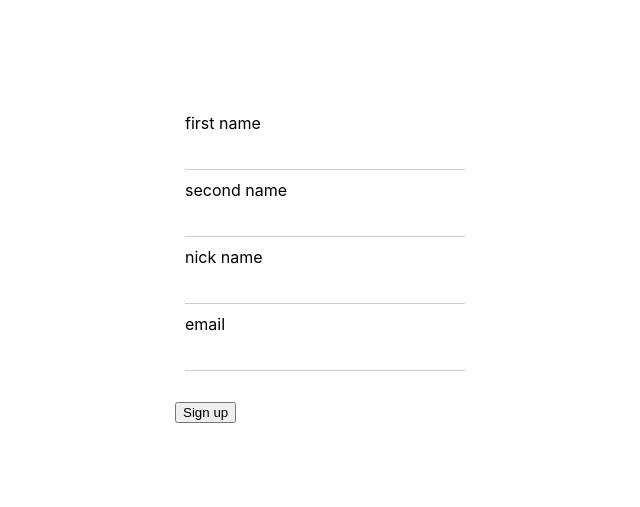
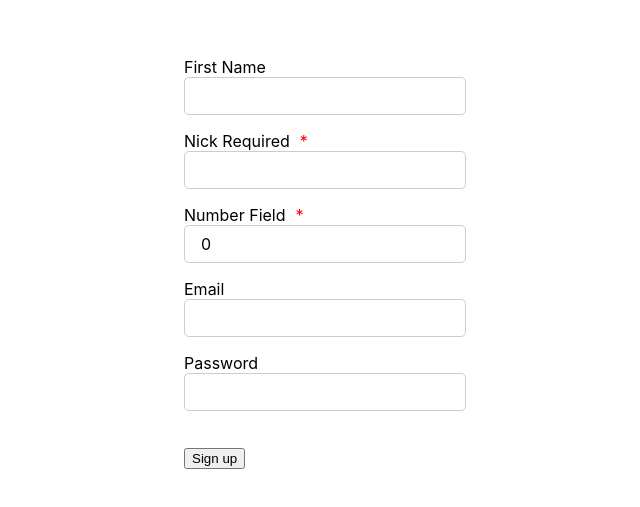
Before and after one commit to edman86/AOByte_internship, a React (Create React App) app: page / in a window 1280 px wide. Shown: the part 137-644 px from the top of the page, without its empty margins (315-955 px from the left). Built offline with nearby package versions, Linux system fonts and the light colour scheme.

Commit message:
Inputs generating and validation algoritms simplified

```diff
--- a/package.json
+++ b/package.json
@@ -9,6 +9,7 @@
     "react": "^18.1.0",
     "react-dom": "^18.1.0",
     "react-scripts": "5.0.1",
+    "uuid": "^8.3.2",
     "web-vitals": "^2.1.4"
   },
   "scripts": {
--- a/src/App.css
+++ b/src/App.css
@@ -3,9 +3,7 @@
   width: 100%;
   margin: 0 auto;
   display: flex;
-
   flex-direction: column;
-
   justify-content: center;
   align-items: center;
   height: 100vh;
--- a/src/App.js
+++ b/src/App.js
@@ -12,26 +12,6 @@ class App extends React.Component {
     }
 
     render() {
-        const schema = new Schema({
-            firstName: {
-                type: 'string',
-                validators: [{min: 3}, {max: 8}],
-                message: 'The field must contain min {min} and max {max} letters'
-            },
-            secondName: {
-                type: 'string',
-                validators: {min: 3},
-            },
-            nickName: {
-                type: 'string',
-                validators: {max: 8},
-            },
-            email: {
-                type: 'string',
-                validators: 'email',
-            },
-        })
-
         console.log(schema);
 
         return (
@@ -43,4 +23,29 @@ class App extends React.Component {
 
 }
 
+const schema = new Schema({
+    firstName: {
+        type: 'string',
+        validators: [{min: 3}, {max: 8}],
+        // message: 'The field must contain min {min} and max {max} letters'
+    },
+    nickRequired: {
+        type: 'string',
+        validators: 'required',
+    },
+    numberField: {
+        type: 'numeric',
+        validators: 'required',
+    },
+    email: {
+        type: 'string',
+        validators: 'email',
+    },
+    password: {
+        type: 'string',
+        validators: {min: 4},
+    },
+})
+
+
 export default App;
--- a/src/Schema.js
+++ b/src/Schema.js
@@ -1,3 +1,5 @@
+import { v4 as uuidv4 } from 'uuid';
+
 class Schema {
     constructor(schema) {
         this.schema = schema || {};
@@ -6,17 +8,14 @@ class Schema {
             min: minimum,
             max: maximum,
             email: checkEmail,
-            required: checkRequired,
         };
         this._createRules();
     }
 
     _createRules = () => {
-        // сreats validation rules object from schema
-
+        // сreates validation rules object from schema
         for (let rule of Object.keys(this.schema)) {
 
-            // initializing default values
             let message;
             let vals = [];
             let extras = {};
@@ -50,11 +49,19 @@ class Schema {
                         validatorExtra = value;
                     }
 
-                    vals.push(validatorName);
-                    extras[validatorName] = validatorExtra;
+                    if (validatorName === 'required') {
+                        rules.required = true;
+                    } else {
+                        vals.push(validatorName);
+                        extras[validatorName] = validatorExtra;
+                    }
 
                 } else if (typeof validator === 'string') {
-                    vals.push(validator);
+                    if (validator.toLowerCase() === 'required') {
+                        rules.required = true;
+                    } else {
+                        vals.push(validator);
+                    }
                 }
             })
 
@@ -62,6 +69,13 @@ class Schema {
             // That's why we invoke standart validators at this.validators property.
             // And in order to call them, we use the string representation of the validators.
             // Example: this.validators['min']({min: 3}, 'must contain min {min} chars')
+            // will create an object => {
+            //   validate: ('Ada Lovelace') => {
+            //          return 'Ada Lovelace'.length >= 3;
+            //      },
+            //      must contain min 3 chars
+            //   }
+
             rules.validators = vals.map(val => this.validators[val](extras, message));
 
             // creating rule
@@ -69,53 +83,83 @@ class Schema {
         }
     }
 
+
     createInputsArray = () => {
         let inputs = [];
 
-        for (let [inputName, inputValue] of Object.entries(this.rules)) {
+        for (let [inputName, inputData] of Object.entries(this.rules)) {
             let inputType;
             let label;
+            let value;
+            let required;
 
-            if (inputValue.type === 'string' && inputName.toLowerCase().includes('password')) {
+            if (inputData.type === 'string' && inputName.toLowerCase().includes('password')) {
                 inputType = 'password';
-            } else if (inputValue.type === 'string' && inputName.toLowerCase().includes('email')) {
-                inputType = 'email';
-            } else if (inputValue.type === 'string') {
+                value = '';
+            } else if (inputData.type === 'string') {
                 inputType = 'text';
-            } else if (inputValue.type === 'numeric') {
+                value = '';
+            } else if (inputData.type === 'numeric') {
                 inputType = 'number';
+                value = 0;
+            } else if (inputData.type.toLowerCase().includes('array')) {
+                inputType = 'array';
+                value = [];
+            }
+
+            if (inputData.required) {
+                required = true;
+            } else {
+                required = false;
             }
 
             label = createInputName(inputName);
 
-            inputs.push({name: inputName, label: label, type: inputType});
+            inputs.push({
+                id: uuidv4(),
+                name: inputName,
+                label: label,
+                type: inputType,
+                value: value,
+                required: required,
+                errorMessage: '',
+                isValid: true
+            });
         }
 
         return inputs;
     }
 
     validate = (payload) => {
-        const values = { ...payload.values };
-        const errors = { ...payload.errors };
+        const inputs = [...payload];
 
-        // validation
-        for (let [key, value] of Object.entries(values)) {
-            // Errors for particular key (example: 'firstName')
-            // will be represented by an array with error messages,
-            // because particular input can have 2 or more validators.
-            errors[key] = [];
+        const updatedInputs = inputs.map(input => {
+            let updInput = input;
+            if (input.required && !input.value) {
+                updInput = { ...input, isValid: false, errorMessage: 'The input field must not be empty!' }
+            } else if (!input.value) {
+                updInput = { ...input, isValid: true, errorMessage: '' };
+            } else if (input.required && input.value) {
+                updInput = { ...input, isValid: true, errorMessage: '' };
+            } else {
+                for (let validator of this.rules[input.name].validators) {
+                    const isValid = validator.validate(input.value);
+                    if (!isValid) {
+                        updInput = { ...input, isValid: false, errorMessage: validator.message };
+                        break;
+                    } else {
+                        updInput = { ...input, isValid: true, errorMessage: '' };
+                    }
+                }
 
-            this.rules[key].validators
-                .forEach(validator => {
-                    const isValid = validator.validate(value);
-                    if (!isValid) {
-                        errors[key].push(validator.message);
-                    }
-                })
-        }
 
-        return errors;
+            }
+            return updInput;
+        });
+
+        return updatedInputs;
     }
+
 }
 
 const minimum = (extra = undefined, message) => {
@@ -164,6 +208,7 @@ const maximum = (extra = undefined, message) => {
     }
 }
 
+
 const checkEmail = (extra = undefined, message) => {
     if (!message) {
         message = 'The email must contain @ symbol and domain name';
@@ -181,18 +226,10 @@ const checkEmail = (extra = undefined, message) => {
     }
 }
 
-const checkRequired = (extra = undefined, message) => {
-    return {
-        validate: (value) => {
-            if (value === '') return false;
-            return true;
-        },
-        message
-    }
-}
 
 const createInputName = (name) => {
     return name.split(/(?=[A-Z])/).join(' ').toLowerCase();
 }
 
+
 export default Schema;
--- a/src/components/Form/Form.jsx
+++ b/src/components/Form/Form.jsx
@@ -5,89 +5,61 @@ class Form extends Component {
     constructor(props) {
         super(props);
         this.state = {
-            inputs: [],
+            inputs: this.props.schema.createInputsArray(),
             values: {},
             errors: {},
-            isValid: false
+            isValid: true
         };
         this.handleSubmit = this.handleSubmit.bind(this);
         this.setValue = this.setValue.bind(this);
     }
 
-    _initSchema() {
-        const schema = this.props.schema;
-        let formValues = {};
-        let formErrors = {};
-
-        for (let value of Object.keys(schema.rules)) {
-            if (schema.rules[value].type === 'string') {
-                formValues[value] = '';
-                formErrors[value] = '';
+    setValue(value, inputIndex) {
+        const inputs = [...this.state.inputs];
+        const updatedInputs = inputs.map((item, index) => {
+            if (index === inputIndex) {
+                return { ...item, value: value };
+            } else {
+                return item;
             }
-        }
-
-        this.setState({ values: formValues, errors: formErrors });
-    }
-
-    setValue(value, name) {
-        this.setState(prevState => ({ values: { ...prevState.values, [name]: value } }));
+        })
+        this.setState({ inputs: updatedInputs });
     }
 
     handleSubmit(e) {
         e.preventDefault();
         const schema = this.props.schema;
-        const errors = schema.validate(this.state);
+        const updatedInputs = schema.validate(this.state.inputs);
 
-        this.setState({ errors: errors });
-    }
-
-    componentDidMount() {
-        const schema = this.props.schema;
-        this._initSchema();
-
-        const inputs = schema.createInputsArray();
-        this.setState({ inputs: inputs });
+        this.setState({ inputs: updatedInputs });
     }
 
     render() {
-        // const schema = this.props.schema;
-        // const inputs = schema.createInputsArray();
-
-        // console.log(inputs);
-
         return (
             <form className="form" onSubmit={this.handleSubmit}>
-                {this.state.inputs.map(input => {
+                {this.state.inputs.map((input, index) => {
                     return (
-                        <>
+                        <div key={input.id} className="form-input">
                             <Input
-                                key={input.name}
                                 type={input.type}
                                 label={input.label}
                                 name={input.name}
+                                id={input.name}
+                                index={index}
+                                value={this.state.inputs[index].value}
                                 setValue={this.setValue}
+                                required={input.required}
+                                isValid={input.isValid}
                             />
                             <small
-                                className="error"
-                                style={{ display: this.state.errors[input.name] && 'block' }}
+                                className={this.state.inputs[index].isValid ? 'hidden' : 'error'}
                             >
-                                <span>{this.state.errors[input.name]}</span>
+                                {this.state.inputs[index].errorMessage}
                             </small>
-                        </>
+                        </div>
                     );
                 })}
-                {/* <Input
-                    type="text"
-                    label="First Name"
-                    name="firstName"
-                    setValue={this.setValue}
-                />
-                <small
-                    className="error"
-                    style={{display: this.state.errors.firstName && 'block'}}
-                >
-                    <span>{this.state.errors.firstName}</span>
-                </small> */}
+
                 <br />
 
                 <button type="submit">Sign up</button>
--- a/src/components/Input.jsx
+++ b/src/components/Input.jsx
@@ -1,18 +1,28 @@
 const Input = (props) => {
 
-    const { label, errorMessage, setValue, id, name, ...inputProps } = props;
+    const { type, label, index, setValue, id, name, value, required, isValid } = props;
 
     return (
-        <div className="form-input">
-            <label htmlFor={`input${id}`}>{label}</label>
+        <>
+
+            <label
+                className={`label ${required && 'required'}`}
+                htmlFor={`input${id}`}
+            >
+                {label}
+            </label>
+
+
             <input
+                className={`input ${!isValid && 'input-error'}`}
                 id={`input${id}`}
-                className='input'
-                {...inputProps}
-                onChange={ (e) => setValue(e.target.value, name) }
+                type={type}
+                name={name}
+                value={value}
+                onChange={ (e) => setValue(e.target.value, index) }
             />
-            <span className="error">{errorMessage}</span>
-        </div>
+
+        </>
     );
 
 
--- a/src/index.css
+++ b/src/index.css
@@ -21,20 +21,42 @@ input {
   font-family: inherit;
   font-size: 1rem;
   border: none;
-  border-bottom: 1px solid #ccc;
-}
-
-.input:invalid ~ .error {
-  display: block;
 }
 
 .form-input {
+  max-width: 800px;
   display: flex;
   flex-direction: column;
-  margin: 10px;
+  align-items: flex-start;
+  justify-content: space-between;
+  margin-bottom: 1em;
+}
+
+.input {
+  border: 1px solid #ccc;
+  border-radius: 0.3em;
+}
+
+.label {
+  text-transform: capitalize;
+}
+
+.required::after {
+  content: '*';
+  color: red;
+  margin-left: 10px;
+}
+
+.input-error {
+  border: 1px solid red;
+}
+
+.hidden {
+  display: none;
 }
 
 .error {
   color: red;
-  display: none;
+  display: block;
+  margin-top: 0;
 }
```
Also changed, not shown: 1 other file (tests, documents, lock files or other folders).
